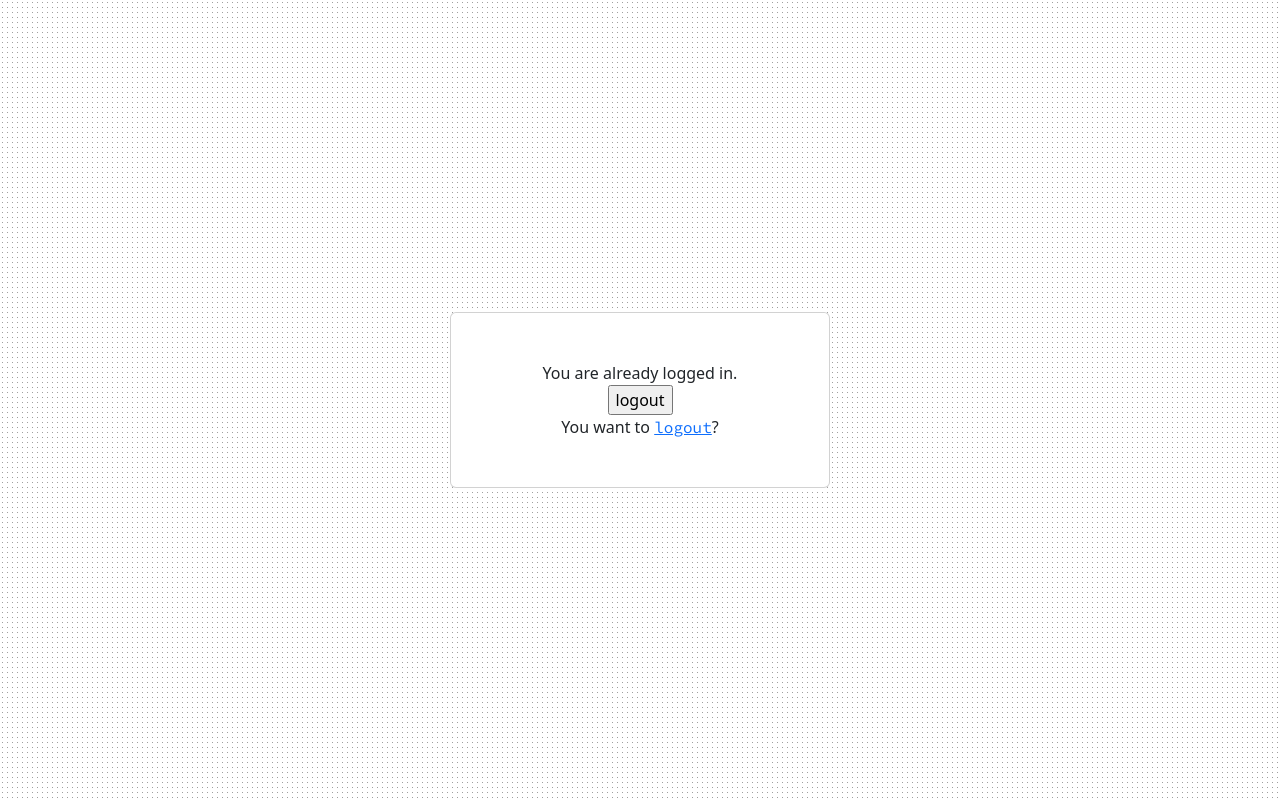
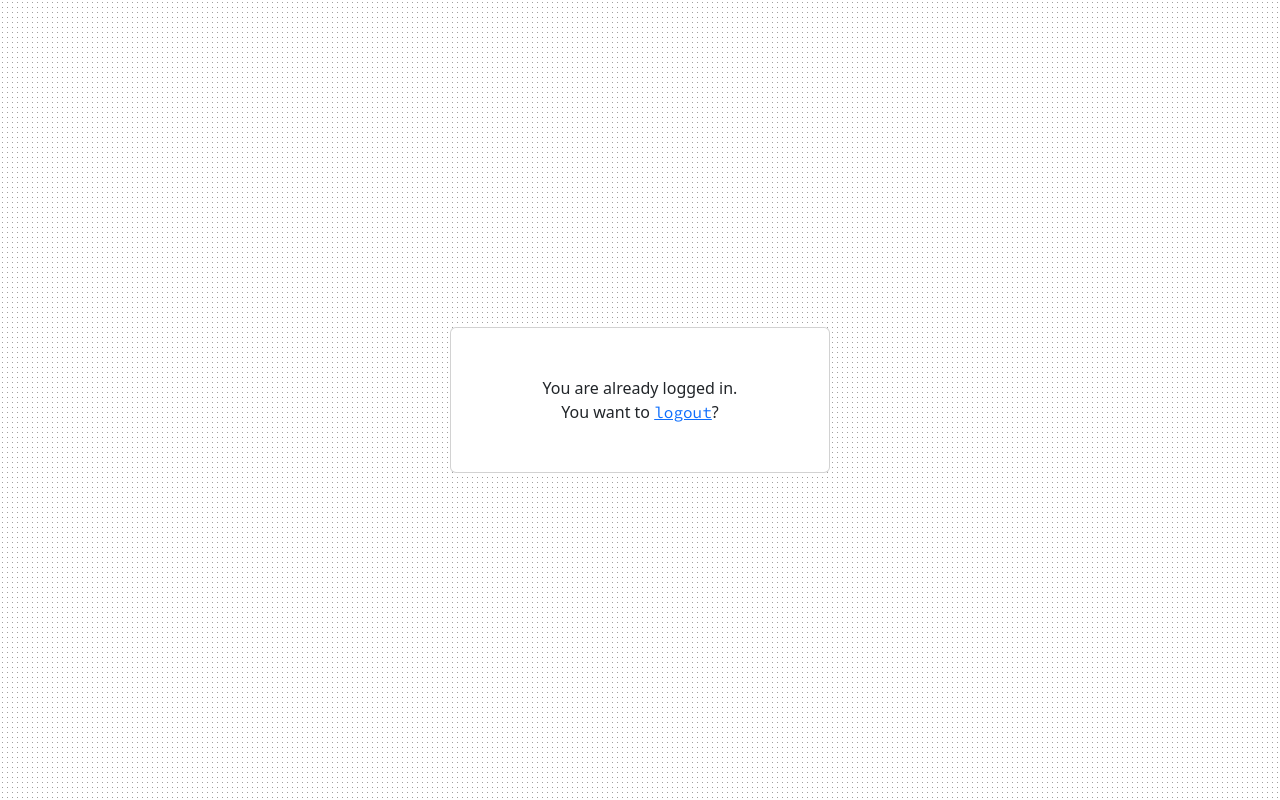
Before and after one commit to thisisjab/minichat-django, a Django app: template core/templates/registration/signup.html in a window 1280 px wide. Run offline with Django 5.2, Linux system fonts and the light colour scheme; the template is opened without the code that fills it, so the values that code supplies are empty; the visitor is signed in with stand-in values (Sample User, id 1); some libraries are stand-ins or nearby versions; some web fonts are replaced.

Commit message:
fix(users): remove redundant logout sumbit button

```diff
--- a/core/templates/registration/signup.html
+++ b/core/templates/registration/signup.html
@@ -11,8 +11,7 @@
                     class="d-flex flex-column justify-content-center align-items-center">
                     {% csrf_token %}
                     <p style="margin: 0;">You are already logged in.</p>
-                    <input type="submit" value="logout">
-                    <p style="margin: 0;">You want to <a href="{% url 'logout' %}"
+                    <p style="margin: 0;">You want to <a href="#"
                             onclick="document.getElementById('logout-form').submit();">logout</a>?</p>
                 </form>
                 {% else %}
```
